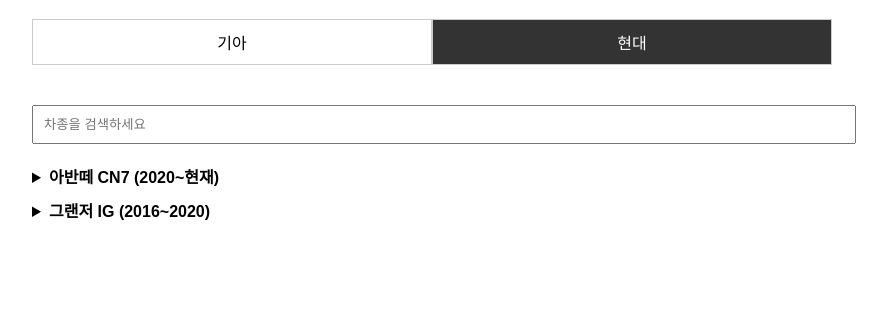
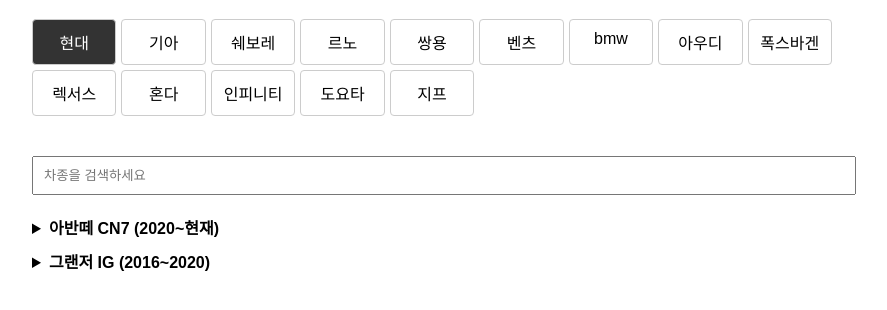
Before and after one commit to lucyluxx/wiper-size-checker, a plain HTML site: page index.html in a window 1280 px wide. Both pictures are taken after a click on the element "현대". Shown: the part 90-400 px from the top of the page, without its empty margins (208-1095 px from the left). Drawn offline with Linux system fonts and the light colour scheme.

Commit message:
Update index.html

```diff
--- a/index.html
+++ b/index.html
@@ -6,13 +6,13 @@
   <title>내 차량 와이퍼 사이즈</title>
   <style>
     body { font-family: sans-serif; padding: 20px; max-width: 800px; margin: auto; }
-    .tabs { display: flex; margin-bottom: 20px; }
+    .tabs { display: grid; grid-template-columns: repeat(auto-fit, minmax(80px, 1fr)); gap: 5px; margin-bottom: 20px; }
     .tab-btn {
-      flex: 1;
       padding: 10px;
       cursor: pointer;
       border: 1px solid #ccc;
       text-align: center;
+      border-radius: 4px;
     }
     .tab-btn.active {
       background-color: #333;
@@ -29,13 +29,30 @@
   <h1>🚘 내 차량 와이퍼 사이즈 확인</h1>
 
   <div class="tabs">
-    <div class="tab-btn active" data-tab="kia">기아</div>
-    <div class="tab-btn" data-tab="hyundai">현대</div>
+    <div class="tab-btn active" data-tab="현대">현대</div>
+    <div class="tab-btn" data-tab="기아">기아</div>
+    <div class="tab-btn" data-tab="쉐보레">쉐보레</div>
+    <div class="tab-btn" data-tab="르노">르노</div>
+    <div class="tab-btn" data-tab="쌍용">쌍용</div>
+    <div class="tab-btn" data-tab="벤츠">벤츠</div>
+    <div class="tab-btn" data-tab="bmw">bmw</div>
+    <div class="tab-btn" data-tab="아우디">아우디</div>
+    <div class="tab-btn" data-tab="폭스바겐">폭스바겐</div>
+    <div class="tab-btn" data-tab="렉서스">렉서스</div>
+    <div class="tab-btn" data-tab="혼다">혼다</div>
+    <div class="tab-btn" data-tab="인피니티">인피니티</div>
+    <div class="tab-btn" data-tab="도요타">도요타</div>
+    <div class="tab-btn" data-tab="지프">지프</div>
   </div>
 
   <input type="text" id="search" placeholder="차종을 검색하세요">
 
-  <div id="kia" class="tab-content active">
+  <div id="현대" class="tab-content active">
+    <details><summary><strong>아반떼 CN7 (2020~현재)</strong></summary><p>운전석: 600mm<br>조수석: 400mm</p></details>
+    <details><summary><strong>그랜저 IG (2016~2020)</strong></summary><p>운전석: 650mm<br>조수석: 450mm</p></details>
+  </div>
+
+  <div id="기아" class="tab-content">
     <details><summary><strong>그랜드 카니발 (05년 7월 ~ 14년 6월)</strong></summary><p>운전석: 650mm<br>조수석: 450mm</p></details>
     <details><summary><strong>뉴 카니발 / R (06년 1월 ~ 14년 6월)</strong></summary><p>운전석: 650mm<br>조수석: 450mm</p></details>
     <details><summary><strong>올뉴카니발 (14년 6월 ~ 20년 6월)</strong></summary><p>운전석: 650mm<br>조수석: 450mm</p></details>
@@ -58,10 +75,19 @@
     <details><summary><strong>더 K9 (18년 5월 ~ 현재)</strong></summary><p>운전석: 650mm<br>조수석: 400mm</p></details>
   </div>
 
-  <div id="hyundai" class="tab-content">
-    <details><summary><strong>아반떼 CN7 (2020~현재)</strong></summary><p>운전석: 600mm<br>조수석: 400mm</p></details>
-    <details><summary><strong>그랜저 IG (2016~2020)</strong></summary><p>운전석: 650mm<br>조수석: 450mm</p></details>
-  </div>
+  <!-- 빈 콘텐츠 영역 -->
+  <div id="쉐보레" class="tab-content"></div>
+  <div id="르노" class="tab-content"></div>
+  <div id="쌍용" class="tab-content"></div>
+  <div id="벤츠" class="tab-content"></div>
+  <div id="bmw" class="tab-content"></div>
+  <div id="아우디" class="tab-content"></div>
+  <div id="폭스바겐" class="tab-content"></div>
+  <div id="렉서스" class="tab-content"></div>
+  <div id="혼다" class="tab-content"></div>
+  <div id="인피니티" class="tab-content"></div>
+  <div id="도요타" class="tab-content"></div>
+  <div id="지프" class="tab-content"></div>
 
   <script>
     const tabBtns = document.querySelectorAll('.tab-btn');
@@ -74,6 +100,7 @@
         tabContents.forEach(tc => tc.classList.remove('active'));
         btn.classList.add('active');
         document.getElementById(btn.dataset.tab).classList.add('active');
+        searchInput.value = '';
       });
     });
 
```
